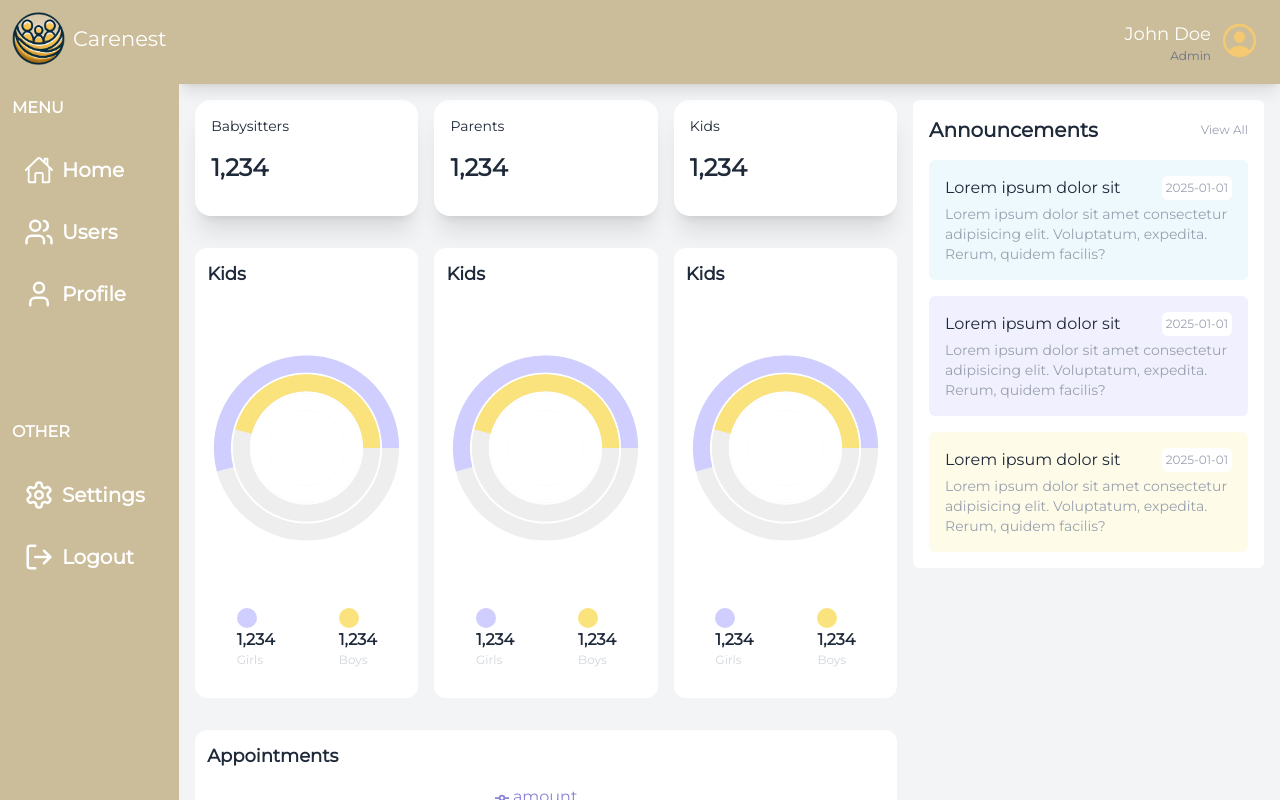
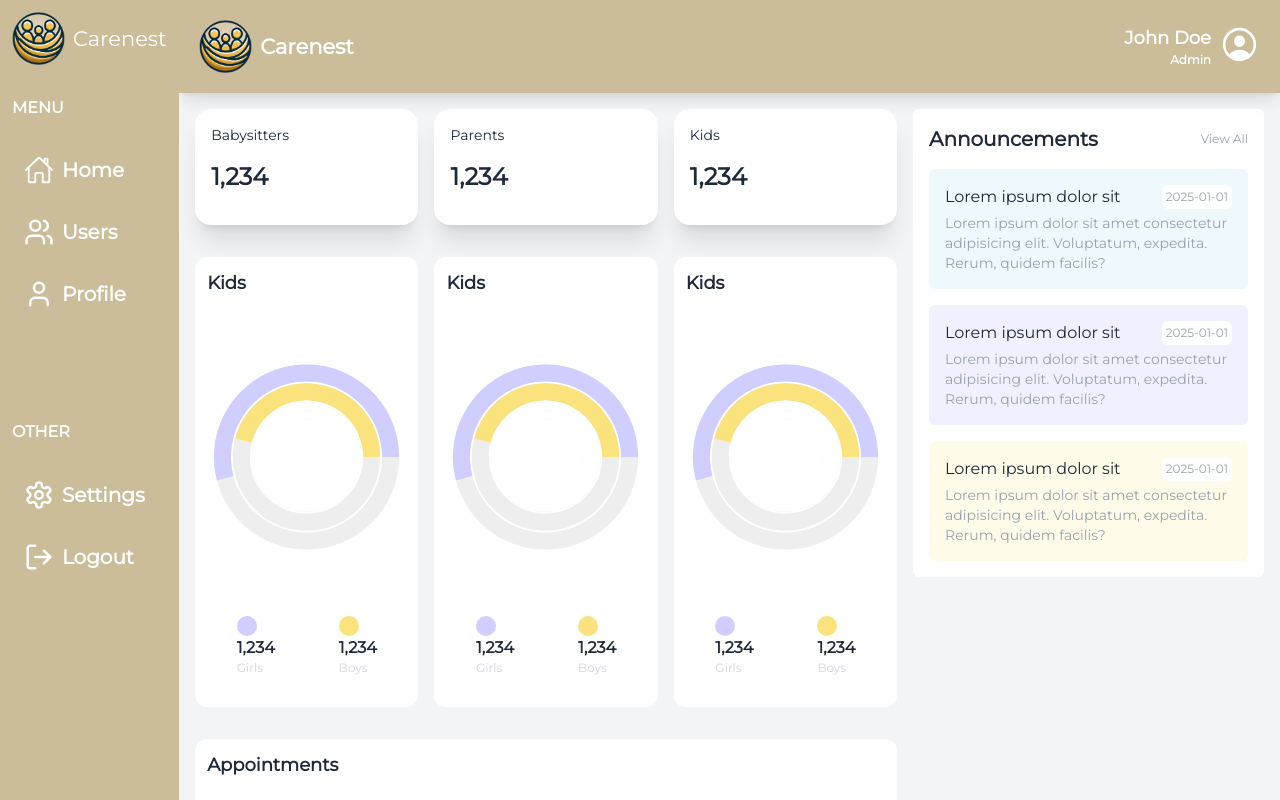
Before and after one commit to Kicknee/CareNest, a Next.js app: page /admin in a window 1280 px wide. Built offline with nearby package versions, Linux system fonts and the light colour scheme.

Commit message:
change color and font weight of user name and role

```diff
--- a/components/Navbar.tsx
+++ b/components/Navbar.tsx
@@ -1,15 +1,23 @@
 import React from "react";
+import Image from "next/image";
+import Link from "next/link";
 import { IoPersonCircleOutline } from "react-icons/io5";
 
 export default function Navbar() {
   return (
-    <div className="bg-secondary sticky top-0 z-50 flex w-full items-center justify-end p-5 shadow-lg">
-      <div className="flex gap-2">
-        <div className="flex flex-col text-end">
-          <span className="text-lg text-white">John Doe</span>
-          <span className="text-xs text-gray-500">Admin</span>
+    <div className="bg-secondary sticky top-0 z-50 flex w-full items-center justify-between p-5 shadow-lg">
+      <Link href="/" className="flex items-center gap-2 lg:justify-start">
+        <Image src="/logo_s.png" alt="logo" width={53} height={53} />
+        <span className="hidden text-[21px] font-semibold text-white lg:block">
+          Carenest
+        </span>
+      </Link>
+      <div className="flex gap-2 text-white">
+        <div className="flex flex-col text-end font-bold">
+          <span className="text-lg">John Doe</span>
+          <span className="text-xs">Admin</span>
         </div>
-        <IoPersonCircleOutline className="text-accent size-[41px]" />
+        <IoPersonCircleOutline className="size-[41px]" />
       </div>
     </div>
   );
```
